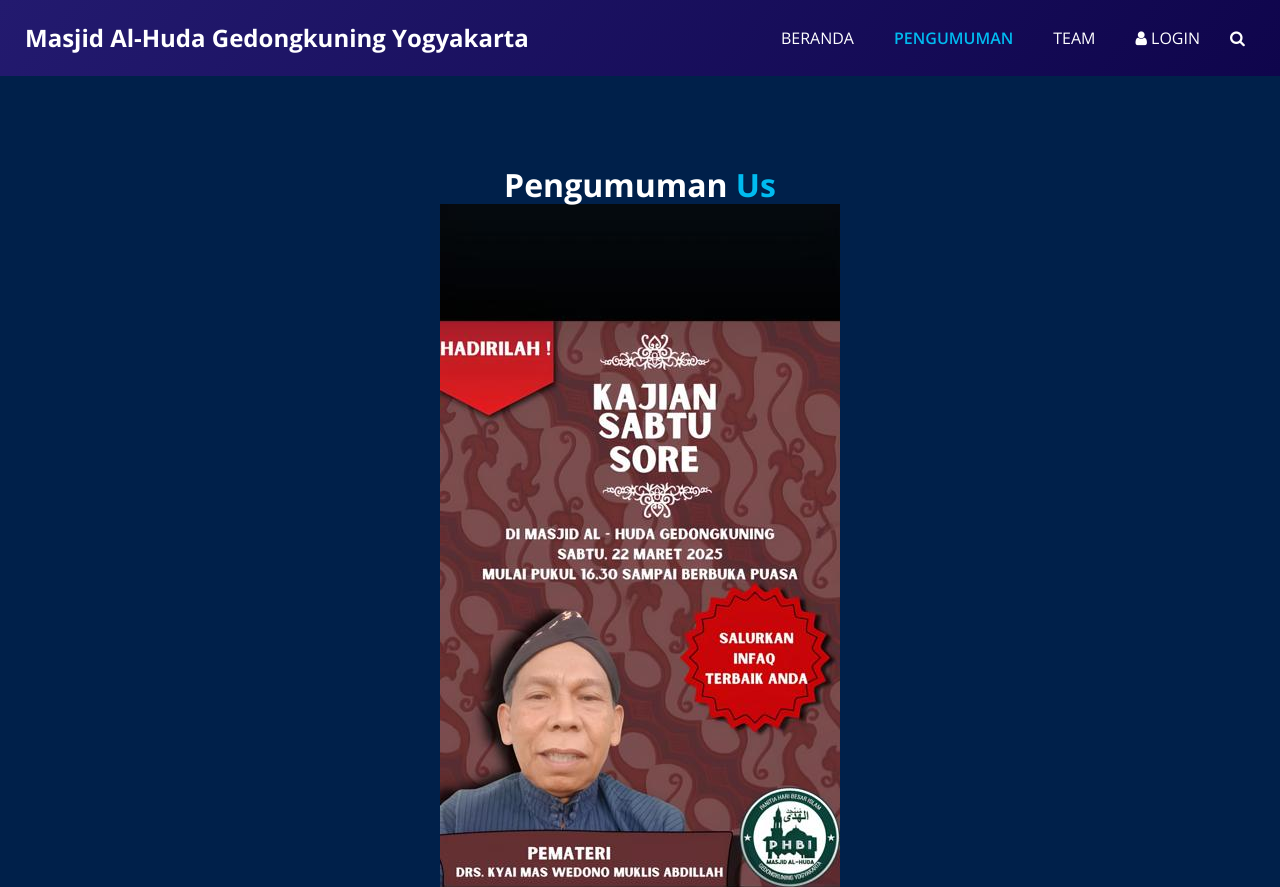
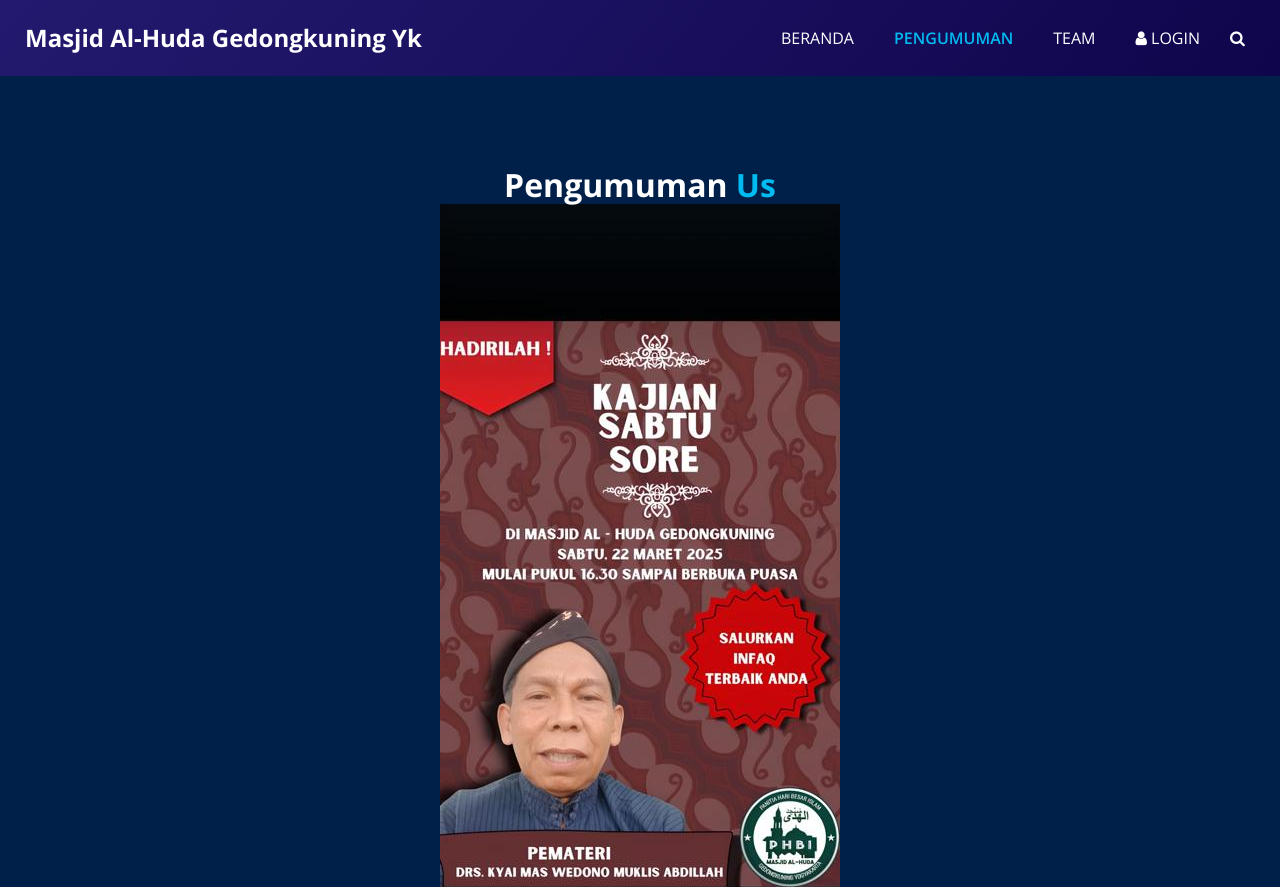
Before and after one commit to daffaathallah/alhudanew, a plain HTML site: page about.html in a window 1280 px wide. Shown: the top 887 px of the page. Drawn offline with nearby package versions, Linux system fonts and the light colour scheme; some packages are replaced by stand-ins of ours.

Commit message:
Update about.html

```diff
--- a/about.html
+++ b/about.html
@@ -50,7 +50,7 @@
         <nav class="navbar navbar-expand-lg custom_nav-container ">
           <a class="navbar-brand" href="index.html">
             <span>
-              Masjid Al-Huda Gedongkuning Yogyakarta
+              Masjid Al-Huda Gedongkuning Yk
             </span>
           </a>
 
```
